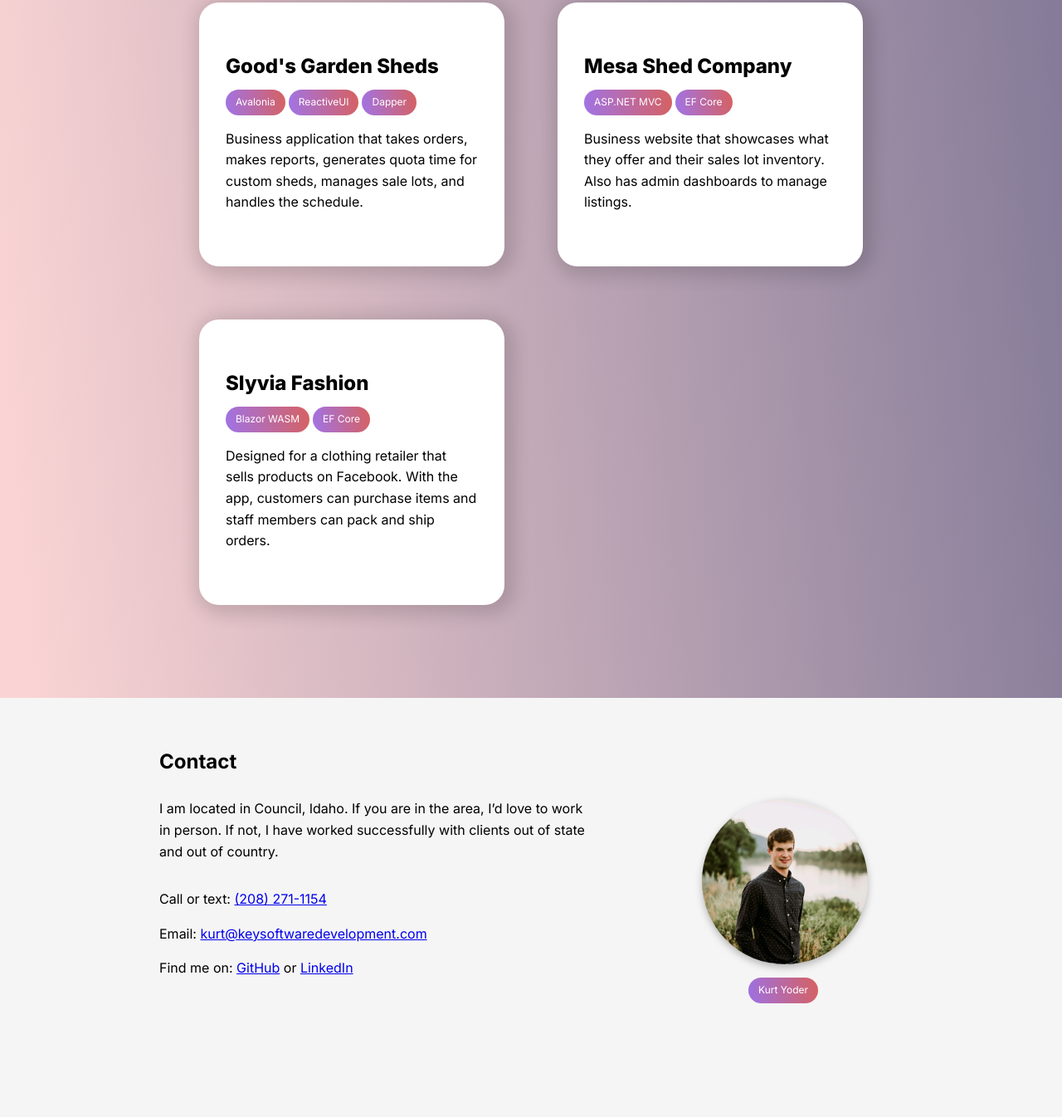
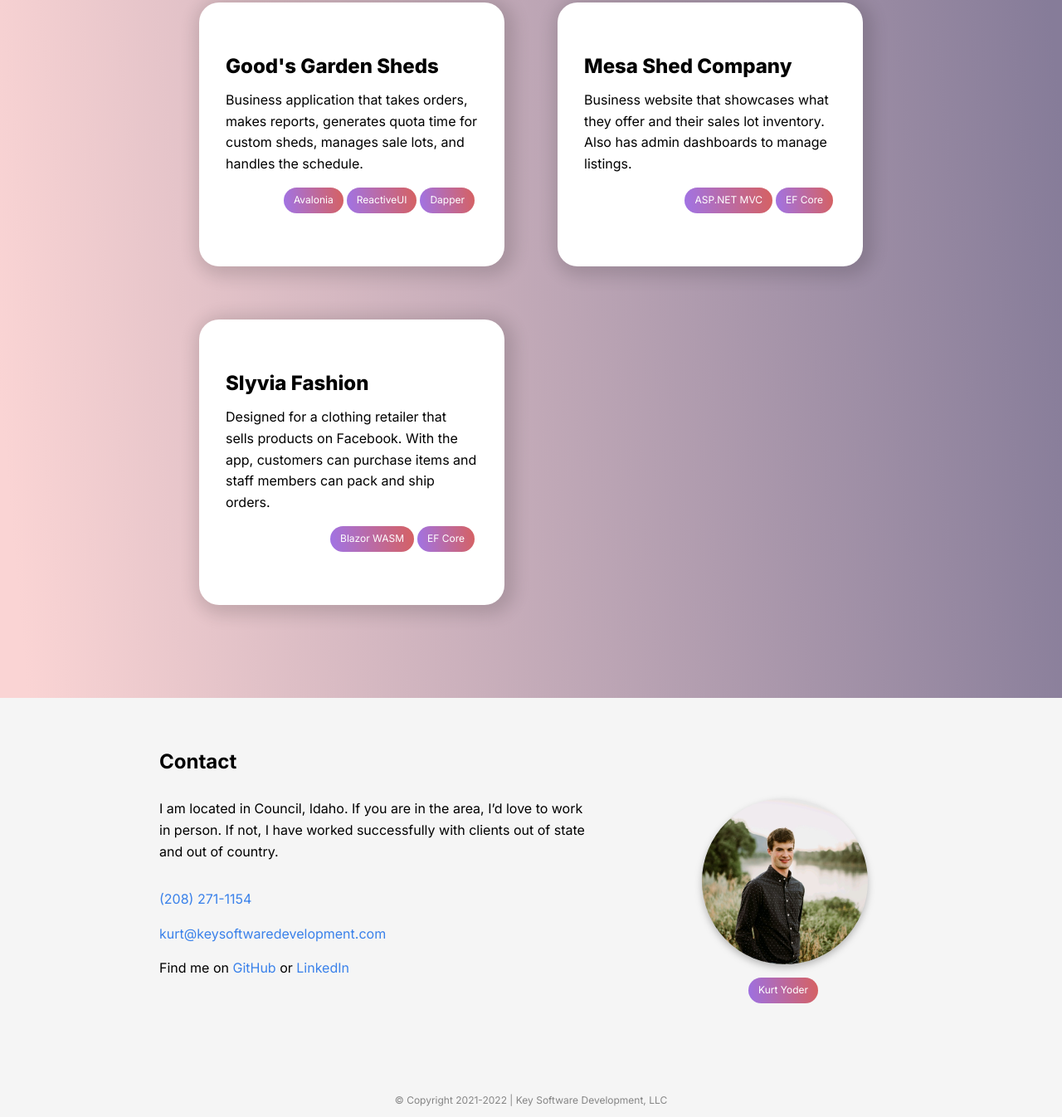
Before and after one commit to kurtyoder/KSD-Website, a plain HTML site: page index.html in a window 1280 px wide. Shown: the part 1254-2600 px from the top of the page at 83% size. Before the commit the page ends 2559 px from the top, so only its background shows below. Drawn offline with Linux system fonts and the light colour scheme.

Commit message:
Improvements

```diff
--- a/index.html
+++ b/index.html
@@ -11,7 +11,7 @@
         name="viewport"
         content="width=device-width, initial-scale=1.0"
     >
-    <title>Key Software Development</title>
+    <title>Key Software Development, LLC</title>
     <link
         rel="stylesheet"
         href="/site.css"
@@ -41,7 +41,7 @@
             <div class="header__top__contact">
                 <div class="header__top__contact__links">
                     <a href="tel:2082711154">(208) 271-1154</a>
-                    <a href="emailto:kurt@keysoftwaredevelopment.com">kurt@keysoftwaredevelopment.com</a>
+                    <a href="mailto:kurt@keysoftwaredevelopment.com">kurt@keysoftwaredevelopment.com</a>
                 </div>
             </div>
         </div>
@@ -98,7 +98,16 @@
             <div class="projects-container__center">
                 <div class="projects-container__center__projects">
                     <div class="projects-container__center__projects__project">
-                        <h2>Good's Garden Sheds</h2>
+                        <div class="projects-container__center__projects__project__text">
+                            <h2>Good's Garden Sheds</h2>
+
+                            <p>Business application that takes orders, makes reports, generates quota time for custom
+                                sheds,
+                                manages
+                                sale lots, and handles the schedule.</p>
+                        </div>
+
+
                         <div class="projects-container__center__projects__project__tags">
                             <div class="projects-container__center__projects__project__tags__tag">
                                 <p>Avalonia</p>
@@ -110,14 +119,16 @@
                                 <p>Dapper</p>
                             </div>
                         </div>
-                        <p>Business application that takes orders, makes reports, generates quota time for custom sheds,
-                            manages
-                            sale lots, and handles the schedule.</p>
 
                     </div>
                     <div class="projects-container__center__projects__project">
+                        <div class="projects-container__center__projects__project__text">
+                            <h2>Mesa Shed Company</h2>
 
-                        <h2>Mesa Shed Company</h2>
+                            <p>Business website that showcases what they offer and their sales lot inventory. Also has
+                                admin
+                                dashboards to manage listings.</p>
+                        </div>
                         <div class="projects-container__center__projects__project__tags">
                             <div class="projects-container__center__projects__project__tags__tag">
                                 <p>ASP.NET MVC</p>
@@ -126,13 +137,18 @@
                                 <p>EF Core</p>
                             </div>
                         </div>
-                        <p>Business website that showcases what they offer and their sales lot inventory. Also has admin
-                            dashboards to manage listings.</p>
 
                     </div>
                     <div class="projects-container__center__projects__project">
+                        <div class="projects-container__center__projects__project__text">
+                            <h2>Slyvia Fashion</h2>
 
-                        <h2>Slyvia Fashion</h2>
+                            <p>Designed for a clothing retailer that sells products on Facebook. With the app, customers
+                                can
+                                purchase items and staff members can pack and ship orders.</p>
+
+                        </div>
+
                         <div class="projects-container__center__projects__project__tags">
                             <div class="projects-container__center__projects__project__tags__tag">
                                 <p>Blazor WASM</p>
@@ -141,8 +157,6 @@
                                 <p>EF Core</p>
                             </div>
                         </div>
-                        <p>Designed for a clothing retailer that sells products on Facebook. With the app, customers can
-                            purchase items and staff members can pack and ship orders.</p>
                     </div>
                 </div>
             </div>
@@ -161,9 +175,9 @@
                     worked successfully with clients out of state and out of country.</p>
 
                 <div class="contact__split__text__numbers">
-                    <p>Call or text: <a href="tel:2082711154">(208) 271-1154</a></p>
-                    <p>Email: <a href="mailto:kurt@keysoftwaredevelopment.com">kurt@keysoftwaredevelopment.com</a></p>
-                    <p>Find me on: <a href="https://github.com/kurtyoder">GitHub</a> or <a
+                    <p><a href="tel:2082711154">(208) 271-1154</a></p>
+                    <p><a href="mailto:kurt@keysoftwaredevelopment.com">kurt@keysoftwaredevelopment.com</a></p>
+                    <p>Find me on <a href="https://github.com/kurtyoder">GitHub</a> or <a
                             href="https://www.linkedin.com/in/kurt-yoder-4847141b4"
                         >LinkedIn</a></p>
                 </div>
@@ -179,10 +193,9 @@
 
     </div>
 
-
-
-
-
+    <div class="footer">
+        <p>&copy; Copyright 2021-2022 | Key Software Development, LLC</p>
+    </div>
 </body>
 
 </html>
--- a/site.scss
+++ b/site.scss
@@ -101,8 +101,12 @@ body {
                     font-weight: 400;
                     margin: 0.5rem 0;
                     font-size: 0.9rem;
-                    text-decoration-line: underline;
                     color: #ffffff;
+                    text-decoration-line: none;
+
+                    &:hover {
+                        text-decoration-line: underline;
+                    }
                 }
             }
         }
@@ -231,18 +235,25 @@ body {
                 padding: 4rem 2rem;
                 margin: 2rem;
                 max-width: 23rem;
+                display: flex;
+                flex-direction: column;
+                justify-content: space-between;
 
                 h2 {
+                    font-style: normal;
                     font-weight: 800;
                     font-size: 1.5rem;
                     line-height: 1.6rem;
                 }
 
+                p {
+                    margin: 1rem 0 ;
+                }
+
                 &__tags {
                     display: flex;
                     flex-direction: row;
-
-                    margin: 1rem 0;
+                    align-self: end;
 
                     &__tag {
                         margin-right: 0.25rem;
@@ -297,6 +308,15 @@ body {
                 p {
                     margin: 1rem 0;
                 }
+
+                a {
+                    color: #3A81EA;
+                    text-decoration-line: none;
+
+                    &:hover {
+                        text-decoration-line: underline;
+                    }
+                }
             }
         }
 
@@ -318,3 +338,15 @@ body {
         }
     }
 }
+
+
+.footer {
+    p {
+        text-align: center;
+        margin: 0.5rem 0;
+        font-size: .75rem;
+        font-weight: 400;
+        color: #858585;
+        line-height: 1.6rem;
+    }
+}
```
Also changed, not shown: favicon.ico (added), site.css, 1 other file.
